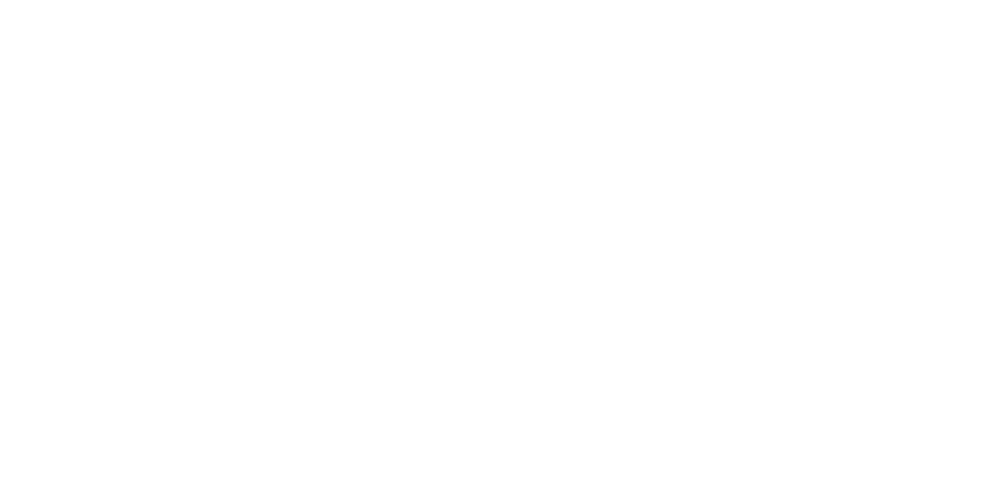
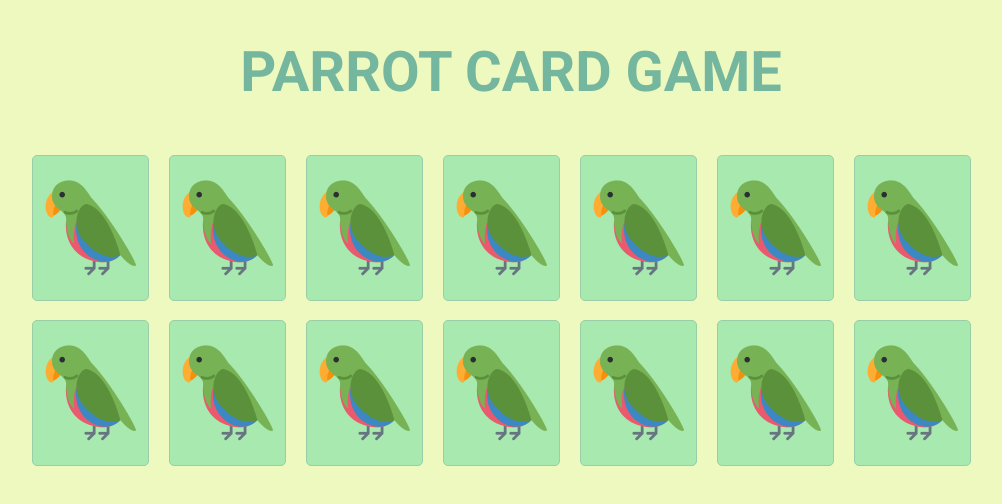
Before and after one commit to guedesclaudio/projeto4-parrotscardgame, a plain HTML site: page index.html in a window 1280 px wide. Shown: the whole page, without its empty margins (129-1131 px from the left). Drawn offline with Linux system fonts and the light colour scheme.

Commit message:
Segundo commit

```diff
--- a/index.html
+++ b/index.html
@@ -10,5 +10,54 @@
     </head>
     <body>
 
+        <div class="top">
+            <h1>PARROT CARD GAME</h1>
+        </div>
+
+        <div class="container">
+            <div class="card">
+                <img src="img/front 1.png" alt="">
+            </div>
+            <div class="card">
+                <img src="img/front 1.png" alt="">
+            </div>
+            <div class="card">
+                <img src="img/front 1.png" alt="">
+            </div>
+            <div class="card">
+                <img src="img/front 1.png" alt="">
+            </div>
+            <div class="card">
+                <img src="img/front 1.png" alt="">
+            </div>
+            <div class="card">
+                <img src="img/front 1.png" alt="">
+            </div>
+            <div class="card">
+                <img src="img/front 1.png" alt="">
+            </div>
+            <div class="card">
+                <img src="img/front 1.png" alt="">
+            </div>
+            <div class="card">
+                <img src="img/front 1.png" alt="">
+            </div>
+            <div class="card">
+                <img src="img/front 1.png" alt="">
+            </div>
+            <div class="card">
+                <img src="img/front 1.png" alt="">
+            </div>
+            <div class="card">
+                <img src="img/front 1.png" alt="">
+            </div>
+            <div class="card">
+                <img src="img/front 1.png" alt="">
+            </div>
+            <div class="card">
+                <img src="img/front 1.png" alt="">
+            </div>
+        </div>
+
     </body>
 </html>
--- a/style.css
+++ b/style.css
@@ -0,0 +1,59 @@
+@import url('https://fonts.googleapis.com/css2?family=Roboto:wght@100;300;400;500;700&display=swap');
+
+* {
+    box-sizing: border-box;
+}
+
+body {
+    background-color: #EEF9BF;
+}
+
+.top {
+    margin-top: 40px;
+}
+
+.top h1 {
+    font-size: 56px;
+    color: #75B79E;
+    text-align: center;
+    font-weight: 700;
+    font-family: 'Roboto', sans-serif;
+    line-height: 65.63px;
+}
+
+.container {
+    max-width: 970px;
+    min-height: 330px;
+    margin: 40px auto;
+    display: flex;
+    justify-content: center;
+    align-items: center;
+    flex-wrap: wrap;
+}
+
+.card {
+    width: 117px;
+    height: 146px;
+    background-color: #A7E9AF;
+    border: 1px solid #99CEA8;
+    border-radius: 5px;
+    display: flex;
+    justify-content: center;
+    align-items: center;
+    margin-right: 20px;
+}
+
+@media (max-width:970px) {
+
+    .card {
+        margin-top: 20px;
+    }
+
+}
+
+@media (max-width: 414px) {
+
+    .container {
+        flex-direction: column;
+    }
+}
```
Also changed, not shown: img/front 1.png (added).
